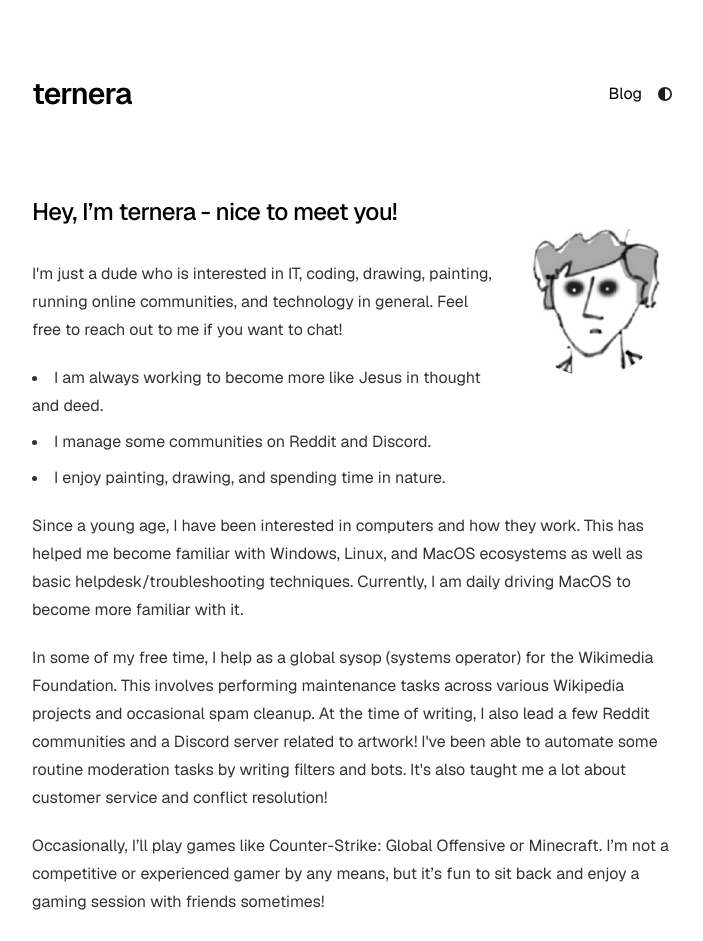
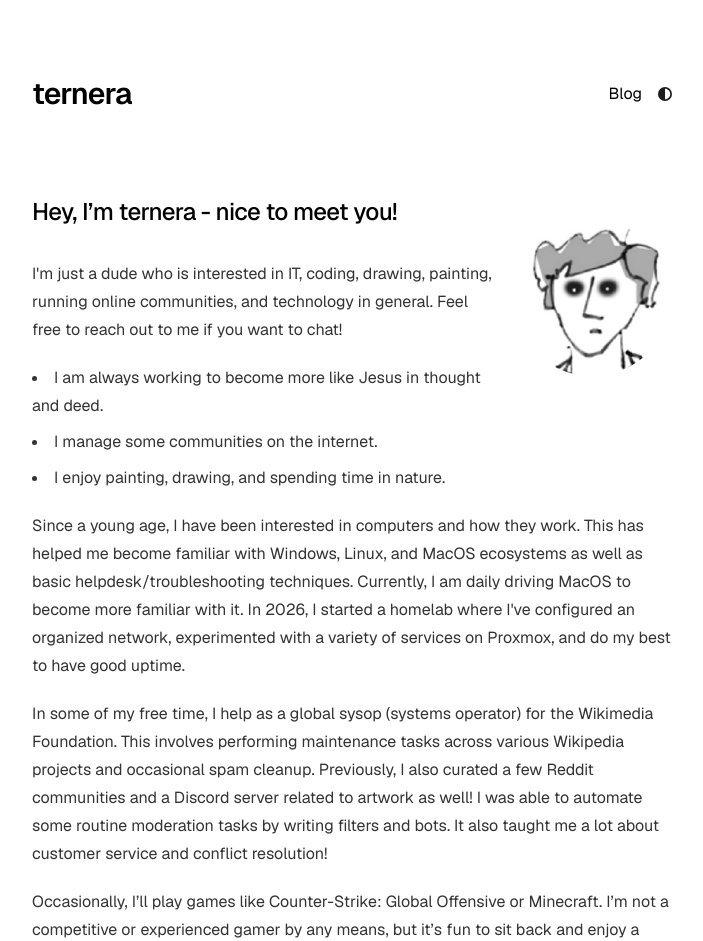
Before and after one commit to ternera/website, a Next.js app: page / in a window 1280 px wide. Shown: the top 941 px of the page, without its empty margins (288-991 px from the left). Built offline with nearby package versions, Linux system fonts and the light colour scheme.

Commit message:
updated about info

```diff
--- a/app/page.tsx
+++ b/app/page.tsx
@@ -17,30 +17,55 @@ export default function Page() {
       </a>
 
       <h1 className="mb-8 text-2xl font-medium tracking-tight">
-      Hey, I’m ternera - nice to meet you!
+        Hey, I’m ternera - nice to meet you!
       </h1>
 
       <div className="prose prose-neutral dark:prose-invert">
         <p>
-        I'm just a dude who is interested in IT, coding, drawing, painting, running online communities, and technology in general. Feel free to reach out to me if you want to chat!
+          I'm just a dude who is interested in IT, coding, drawing, painting,
+          running online communities, and technology in general. Feel free to
+          reach out to me if you want to chat!
         </p>
         <p>
-        <li>I am always working to become more like Jesus in thought and deed.</li>
-        <li>I manage some communities on Reddit and Discord.</li>
-        <li>I enjoy painting, drawing, and spending time in nature.</li>
+          <li>
+            I am always working to become more like Jesus in thought and deed.
+          </li>
+          <li>I manage some communities on the internet.</li>
+          <li>I enjoy painting, drawing, and spending time in nature.</li>
         </p>
         <p>
-        Since a young age, I have been interested in computers and how they work. This has helped me become familiar with Windows, Linux, and MacOS ecosystems as well as basic helpdesk/troubleshooting techniques. Currently, I am daily driving MacOS to become more familiar with it.
+          Since a young age, I have been interested in computers and how they
+          work. This has helped me become familiar with Windows, Linux, and
+          MacOS ecosystems as well as basic helpdesk/troubleshooting techniques.
+          Currently, I am daily driving MacOS to become more familiar with it.
+          In 2026, I started a homelab where I've configured an organized
+          network, experimented with a variety of services on Proxmox, and do my
+          best to have good uptime.
         </p>
         <p>
-        In some of my free time, I help as a global sysop (systems operator) for the Wikimedia Foundation. This involves performing maintenance tasks across various Wikipedia projects and occasional spam cleanup. At the time of writing, I also lead a few Reddit communities and a Discord server related to artwork!
-        I've been able to automate some routine moderation tasks by writing filters and bots. It's also taught me a lot about customer service and conflict resolution!
+          In some of my free time, I help as a global sysop (systems operator)
+          for the Wikimedia Foundation. This involves performing maintenance
+          tasks across various Wikipedia projects and occasional spam cleanup.
+          Previously, I also curated a few Reddit communities and a Discord
+          server related to artwork as well! I was able to automate some routine
+          moderation tasks by writing filters and bots. It also taught me a lot
+          about customer service and conflict resolution!
         </p>
         <p>
-        Occasionally, I’ll play games like Counter-Strike: Global Offensive or Minecraft. I’m not a competitive or experienced gamer by any means, but it’s fun to sit back and enjoy a gaming session with friends sometimes!
+          Occasionally, I’ll play games like Counter-Strike: Global Offensive or
+          Minecraft. I’m not a competitive or experienced gamer by any means,
+          but it’s fun to sit back and enjoy a gaming session with friends
+          sometimes!
         </p>
         <p>
-        I’m a firm believer in <a href="https://en.wiktionary.org/wiki/touch_grass">touching grass</a> and highly recommend it. Get outside and do things! 😀 Oh, and if you haven't received Jesus Christ's <a href="https://www.biblegateway.com/">free gift of salvation</a>, you should look into that!
+          I’m a firm believer in{" "}
+          <a href="https://en.wiktionary.org/wiki/touch_grass">
+            touching grass
+          </a>{" "}
+          and highly recommend it. Get outside and do things! 😀 Oh, and if you
+          haven't received Jesus Christ's{" "}
+          <a href="https://www.biblegateway.com/">free gift of salvation</a>,
+          you should look into that!
         </p>
       </div>
     </section>
```
